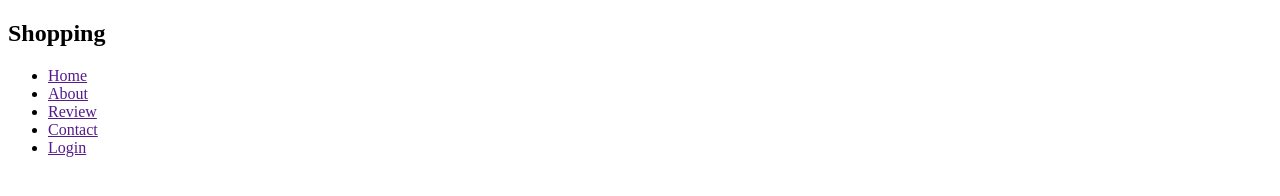
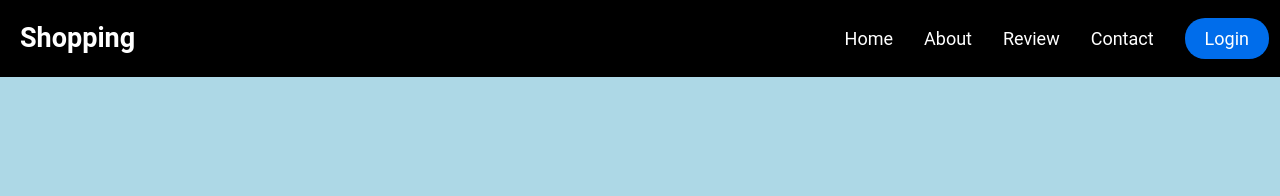
Before and after one commit to rupeshsivasai/shopping-nav-html-css-js-project, a plain HTML site: page index.html in a window 1280 px wide. Drawn offline with Linux system fonts and the light colour scheme.

Commit message:
Add: Navbar Design

```diff
--- a/index.html
+++ b/index.html
@@ -11,10 +11,10 @@
     <nav>
         <div class="logo"><h1>Shopping</h1></div>
         <ul>
-            <li><a href="">Home</a></li>
-            <li><a href="">About</a></li>
-            <li><a href="">Review</a></li>
-            <li><a href="">Contact</a></li>
+            <li><a href="#home">Home</a></li>
+            <li><a href="#about">About</a></li>
+            <li><a href="#review">Review</a></li>
+            <li><a href="#contact">Contact</a></li>
             <li><a href="" class="btn">Login</a></li>
         </ul>
     </nav>
--- a/style.css
+++ b/style.css
@@ -0,0 +1,50 @@
+* {
+    font-family: 'Roboto', sans-serif;
+}
+body {
+    margin: 0%;
+    padding: 0%;
+    background-color: lightblue;
+}
+nav {
+    display: flex;
+    justify-content: space-between;
+    background-color: black;
+}
+
+nav ul {
+    display: flex;
+    align-items: center;
+}
+
+nav li {
+    list-style: none;
+}
+
+ul li a {
+    color: white;
+    text-decoration: none;
+    margin-inline: 20px;
+    margin-right: 11px;
+    font-size: 18px;
+}
+
+.logo {
+    margin-left: 20px;
+    font-size: 18px;
+    color: white;
+}
+
+ul li .btn{
+    padding: 10px 20px;
+    background-color: rgba(0, 119, 255, 0.922);
+    border-radius: 20px;
+}
+
+.btn:hover {
+    background-color: rgba(0, 119, 255, 0.833);
+}
+
+ul li a:hover {
+  border-bottom: 2px solid;
+}
```
